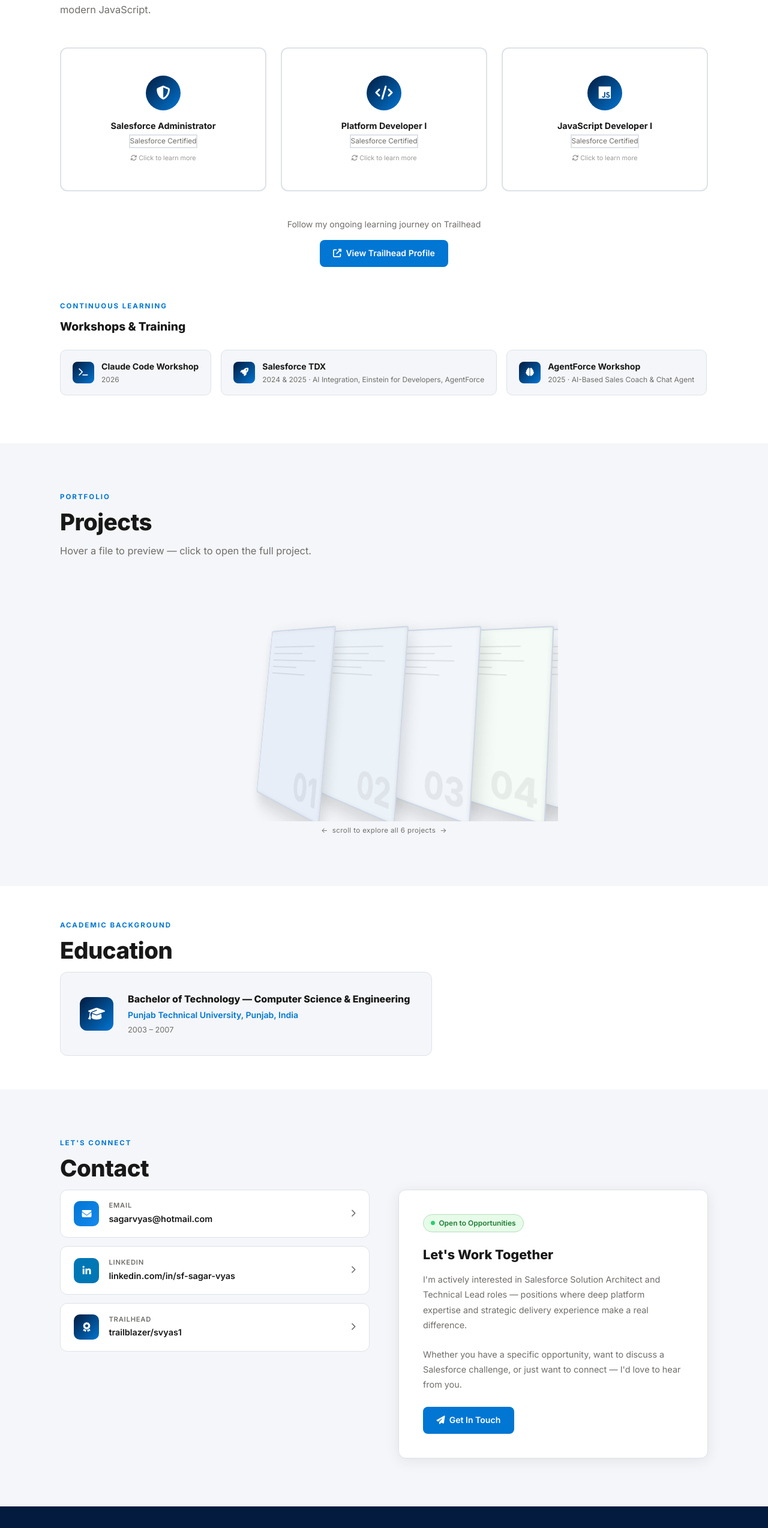
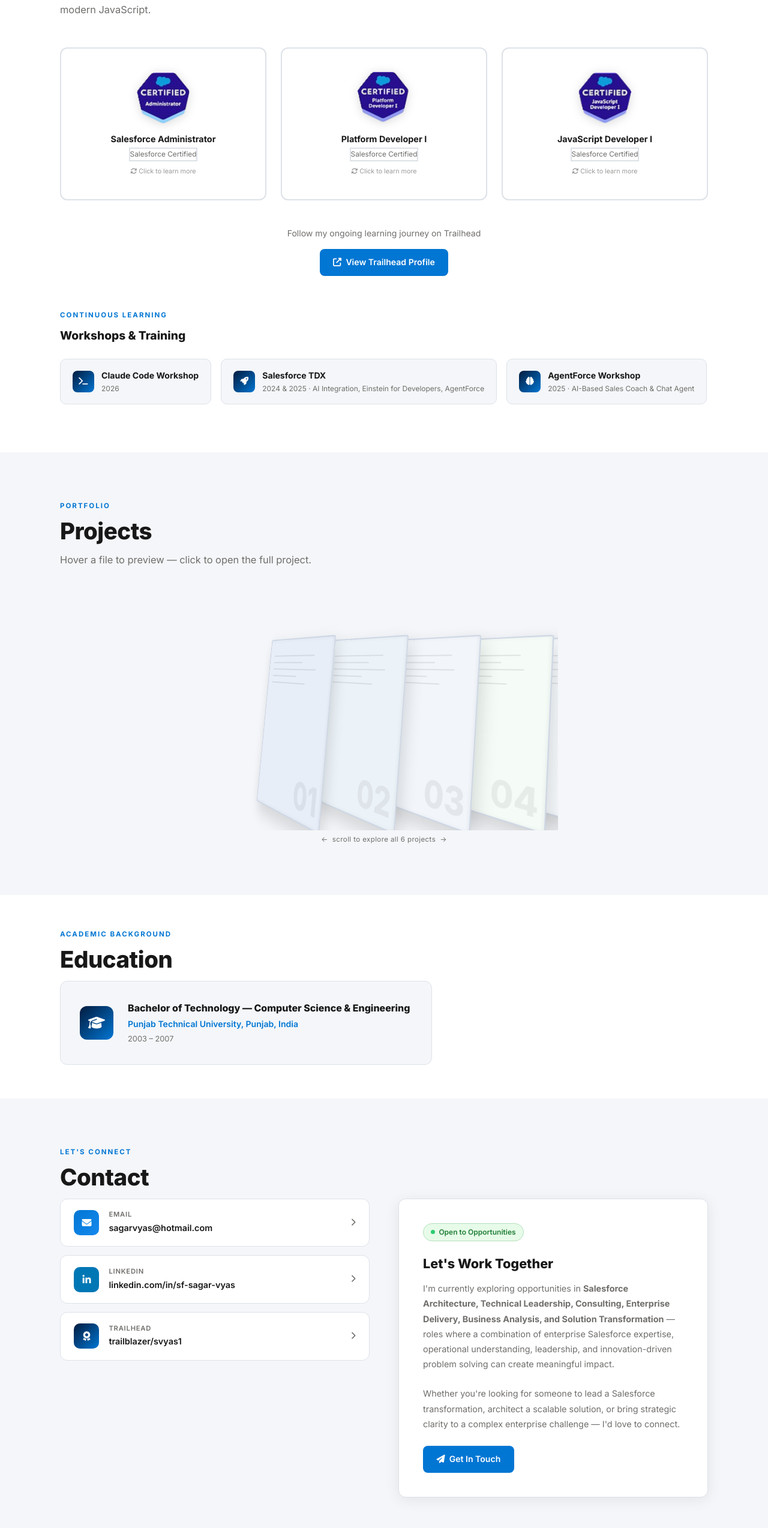
Before and after one commit to sf-sagarvyas/Profile, a plain HTML site: page index.html in a window 1280 px wide. Shown: the part 5766-8313 px from the top of the page at 60% size. Drawn offline with Linux system fonts and the light colour scheme.

Commit message:
Certs: real badge images on flip cards; Contact: update opportunity statement

```diff
--- a/index.html
+++ b/index.html
@@ -402,7 +402,7 @@
         /* flip card outer */
         .cert-card {
             perspective: 1100px; cursor: pointer;
-            height: 240px; border: none; padding: 0;
+            height: 255px; border: none; padding: 0;
             background: transparent;
         }
         .cert-inner {
@@ -440,6 +440,10 @@
         }
         .cert-card h3 { font-size: 0.9rem; font-weight: 700; color: var(--heading); margin-bottom: 0.2rem; }
         .cert-front p  { font-size: 0.74rem; color: var(--text-light); }
+        /* real badge image on front face */
+        .cert-badge-img { width: 88px; height: 88px; margin-bottom: 0.75rem; }
+        .cert-badge-img img { width: 100%; height: 100%; object-fit: contain;
+            filter: drop-shadow(0 2px 8px rgba(0,0,0,0.15)); }
         .cert-flip-hint { font-size: 0.67rem; color: var(--text-light); margin-top: 0.5rem; opacity: 0.7; }
         .cert-back-icon { font-size: 1.8rem; margin-bottom: 0.625rem; opacity: 0.85; }
         .cert-back-title { font-size: 0.85rem; font-weight: 700; margin-bottom: 0.5rem; }
@@ -1269,7 +1273,7 @@
             <div class="cert-card reveal" onclick="flipCert(this)">
                 <div class="cert-inner">
                     <div class="cert-face cert-front">
-                        <div class="cert-badge"><i class="fas fa-shield-alt"></i></div>
+                        <div class="cert-badge-img"><img src="images/cert-admin.png" alt="Salesforce Administrator badge"></div>
                         <h3>Salesforce Administrator</h3>
                         <p class="cert-front">Salesforce Certified</p>
                         <span class="cert-flip-hint"><i class="fas fa-sync-alt"></i> Click to learn more</span>
@@ -1286,7 +1290,7 @@
             <div class="cert-card reveal" onclick="flipCert(this)">
                 <div class="cert-inner">
                     <div class="cert-face cert-front">
-                        <div class="cert-badge"><i class="fas fa-code"></i></div>
+                        <div class="cert-badge-img"><img src="images/cert-pd1.png" alt="Salesforce Platform Developer I badge"></div>
                         <h3>Platform Developer I</h3>
                         <p class="cert-front">Salesforce Certified</p>
                         <span class="cert-flip-hint"><i class="fas fa-sync-alt"></i> Click to learn more</span>
@@ -1303,7 +1307,7 @@
             <div class="cert-card reveal" onclick="flipCert(this)">
                 <div class="cert-inner">
                     <div class="cert-face cert-front">
-                        <div class="cert-badge"><i class="fab fa-js"></i></div>
+                        <div class="cert-badge-img"><img src="images/cert-jsd1.png" alt="Salesforce JavaScript Developer I badge"></div>
                         <h3>JavaScript Developer I</h3>
                         <p class="cert-front">Salesforce Certified</p>
                         <span class="cert-flip-hint"><i class="fas fa-sync-alt"></i> Click to learn more</span>
@@ -1478,12 +1482,14 @@
                 <span class="open-badge">Open to Opportunities</span>
                 <h3>Let's Work Together</h3>
                 <p>
-                    I'm actively interested in Salesforce Solution Architect and Technical Lead roles — positions
-                    where deep platform expertise and strategic delivery experience make a real difference.
+                    I'm currently exploring opportunities in <strong>Salesforce Architecture, Technical Leadership,
+                    Consulting, Enterprise Delivery, Business Analysis, and Solution Transformation</strong> —
+                    roles where a combination of enterprise Salesforce expertise, operational understanding,
+                    leadership, and innovation-driven problem solving can create meaningful impact.
                 </p>
                 <p>
-                    Whether you have a specific opportunity, want to discuss a Salesforce challenge, or just
-                    want to connect — I'd love to hear from you.
+                    Whether you're looking for someone to lead a Salesforce transformation, architect a scalable
+                    solution, or bring strategic clarity to a complex enterprise challenge — I'd love to connect.
                 </p>
                 <a href="mailto:sagarvyas@hotmail.com" class="btn btn-blue">
                     <i class="fas fa-paper-plane"></i> Get In Touch
```
Also changed, not shown: images/cert-admin.png (added), images/cert-jsd1.png (added), images/cert-pd1.png (added).
